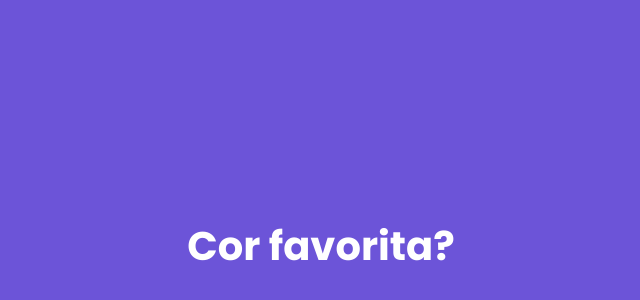
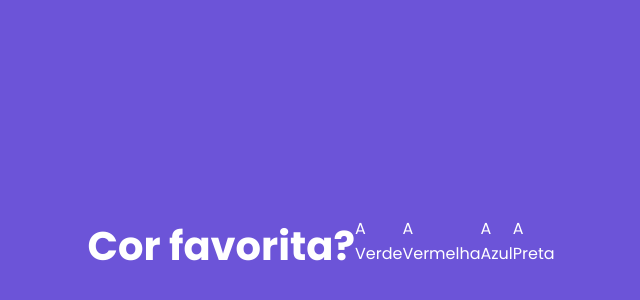
Before and after one commit to leojosants/udemy_nextjs_e_react_curso_completo_aprenda_com_projetos__secao_06, a Next.js app: page / in a window 1280 px wide. Shown: the part 154-454 px from the top of the page, without its empty margins (319-959 px from the left). Built offline with nearby package versions, Linux system fonts and the light colour scheme.

Commit message:
Implementing the 'Answer' component - first part

```diff
--- /dev/null
+++ b/components/Answer.tsx
@@ -0,0 +1,25 @@
+import styles from '../styles/Answer.module.css';
+import { AnswerProps } from './interfaces/AnswerProps';
+
+export default function Answer(props: AnswerProps) {
+    const answer = props.value;
+
+    return (
+        <div className={styles.answer}>
+            <div className={styles.contentAnswer}>
+
+                <div className={styles.front}>
+                    <div className={styles.letter}>
+                        {props.letter}
+                    </div>
+
+                    <div className={styles.value}>
+                        {answer.value}
+                    </div>
+                </div>
+
+                <div className={styles.back}></div>
+            </div>
+        </div>
+    );
+};
--- a/components/Question.tsx
+++ b/components/Question.tsx
@@ -1,13 +1,28 @@
 import { QuestionProps } from './interfaces/QuestionProps';
 import styles from '../styles/Question.module.css';
 import Statement from './Statement';
+import Answer from './Answer';
 
 export default function Question(props: QuestionProps) {
     const question = props.value;
 
+    function renderAnswers() {
+        return question.answers.map((answer, i) => {
+            return (
+                <Answer
+                    value={answer}
+                    indice={i}
+                    letter='A'
+                    letterColor='#F2C866'
+                />
+            );
+        })
+    };
+
     return (
         <div className={styles.question}>
             <Statement text={question.statement} />
+            {renderAnswers()}
         </div>
     );
 };
--- /dev/null
+++ b/components/interfaces/AnswerProps.tsx
@@ -0,0 +1,8 @@
+import AnswerModel from "../../model/AnswerModel";
+
+export interface AnswerProps {
+    value: AnswerModel;
+    indice: number;
+    letter: string;
+    letterColor: string;
+}
--- a/model/ResponseModel.ts
+++ b/model/AnswerModel.ts
@@ -1,4 +1,4 @@
-export default class ResponseModel {
+export default class AnswerModel {
     #value: string;
     #right: boolean;
     #revealed: boolean;
@@ -14,11 +14,11 @@ export default class ResponseModel {
     };
 
     static right(value: string) {
-        return new ResponseModel(value, true);
+        return new AnswerModel(value, true);
     };
 
     static wrong(value: string) {
-        return new ResponseModel(value, false);
+        return new AnswerModel(value, false);
     };
 
     get value() {
@@ -34,7 +34,7 @@ export default class ResponseModel {
     };
 
     toReveal() {
-        return new ResponseModel(this.#value, this.#right, true);
+        return new AnswerModel(this.#value, this.#right, true);
     };
 
     convertToObject() {
--- a/model/QuestionModel.ts
+++ b/model/QuestionModel.ts
@@ -1,16 +1,16 @@
 import { shuffle } from "../functions/arrays";
-import ResponseModel from "./ResponseModel";
+import AnswerModel from "./AnswerModel";
 
 export default class QuestionModel {
     #id: number;
     #statement: string;
-    #answers: ResponseModel[];
+    #answers: AnswerModel[];
     #hit: boolean;
 
     constructor(
         id: number,
         statement: string,
-        answers: ResponseModel[],
+        answers: AnswerModel[],
         hit = false,
     ) {
         this.#id = id;
@@ -42,7 +42,7 @@ export default class QuestionModel {
         return false;
     };
 
-    toRespondWith(indice: number): QuestionModel {
+    toAnswerWith(indice: number): QuestionModel {
         const hit = this.#answers[indice]?.right;
 
         const answers = this.#answers.map((answer, i) => {
--- a/pages/api/questionsDatabase.ts
+++ b/pages/api/questionsDatabase.ts
@@ -1,37 +1,37 @@
 import QuestionModel from '../../model/QuestionModel';
-import ResponseModel from '../../model/ResponseModel';
+import AnswerModel from '../../model/AnswerModel';
 
 const questions: QuestionModel[] = [
     new QuestionModel(306, 'Qual animal/inseto transmite a Doença de Chagas?',
         [
-            ResponseModel.wrong('Abelha'),
-            ResponseModel.wrong('Barata'),
-            ResponseModel.wrong('Pulga'),
-            ResponseModel.right('Barbeiro'),
+            AnswerModel.wrong('Abelha'),
+            AnswerModel.wrong('Barata'),
+            AnswerModel.wrong('Pulga'),
+            AnswerModel.right('Barbeiro'),
         ]
     ),
     new QuestionModel(202, 'Qual fruto é conhecido no Norte e Nordeste como "JERIMUM"',
         [
-            ResponseModel.wrong('Caju'),
-            ResponseModel.wrong('Côco'),
-            ResponseModel.wrong('Chuchu'),
-            ResponseModel.right('Abóbora'),
+            AnswerModel.wrong('Caju'),
+            AnswerModel.wrong('Côco'),
+            AnswerModel.wrong('Chuchu'),
+            AnswerModel.right('Abóbora'),
         ],
     ),
     new QuestionModel(203, 'Qual é o coletivo de cães?',
         [
-            ResponseModel.wrong('Manada'),
-            ResponseModel.wrong('Alcateia'),
-            ResponseModel.wrong('Rebanho'),
-            ResponseModel.right('Matilha'),
+            AnswerModel.wrong('Manada'),
+            AnswerModel.wrong('Alcateia'),
+            AnswerModel.wrong('Rebanho'),
+            AnswerModel.right('Matilha'),
         ],
     ),
     new QuestionModel(204, 'Qual é o triângulo que tem todos os lados diferentes?',
         [
-            ResponseModel.wrong('Equilátero'),
-            ResponseModel.wrong('Isóceles'),
-            ResponseModel.wrong('Trapézio'),
-            ResponseModel.right('Escaleno'),
+            AnswerModel.wrong('Equilátero'),
+            AnswerModel.wrong('Isóceles'),
+            AnswerModel.wrong('Trapézio'),
+            AnswerModel.right('Escaleno'),
         ],
     ),
 ];
--- a/pages/index.tsx
+++ b/pages/index.tsx
@@ -1,6 +1,6 @@
 import Question from '../components/Question';
 import QuestionModel from '../model/QuestionModel';
-import ResponseModel from '../model/ResponseModel';
+import ResponseModel from '../model/AnswerModel';
 
 export default function Home() {
   const questionTest = new QuestionModel(1, 'Cor favorita?',
--- /dev/null
+++ b/styles/Answer.module.css
@@ -0,0 +1,13 @@
+.answer {
+    display: flex;
+}
+
+.contentAnswer {}
+
+.front {}
+
+.letter {}
+
+.value {}
+
+.back {}
```
